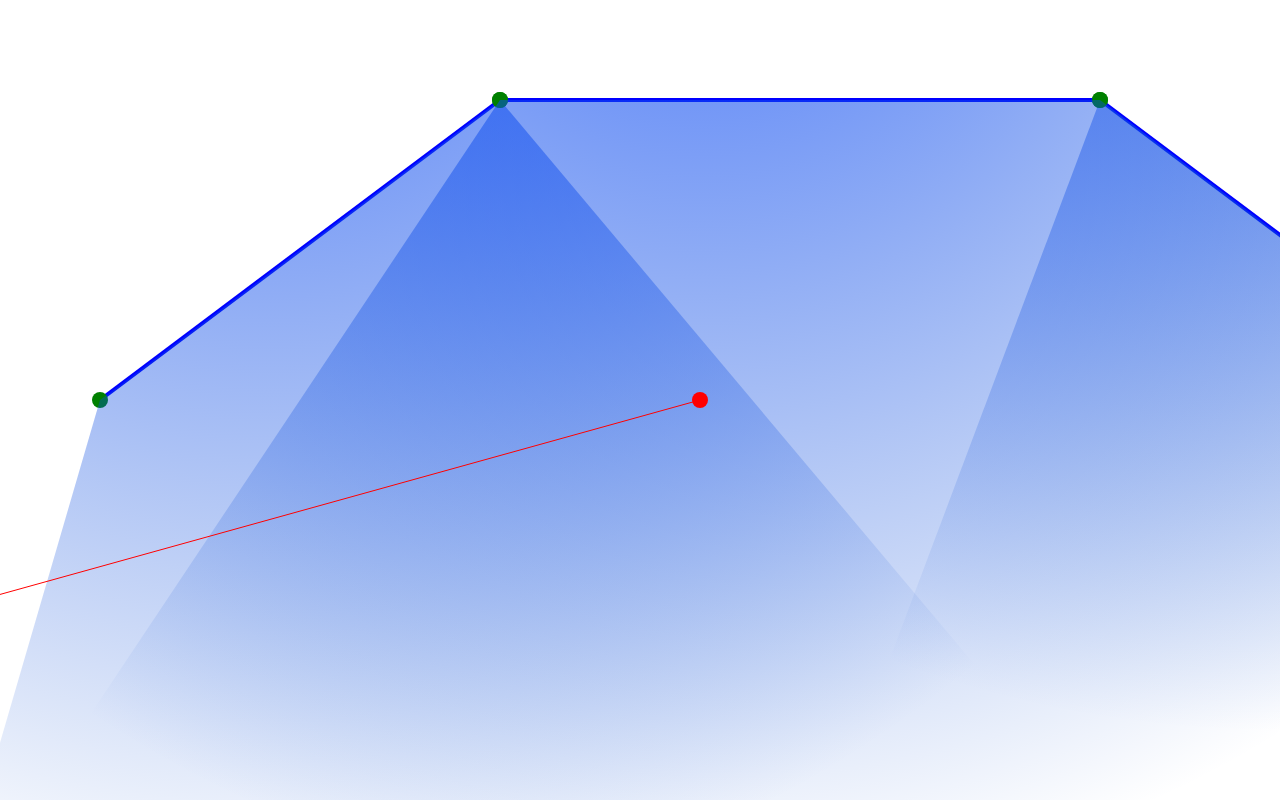
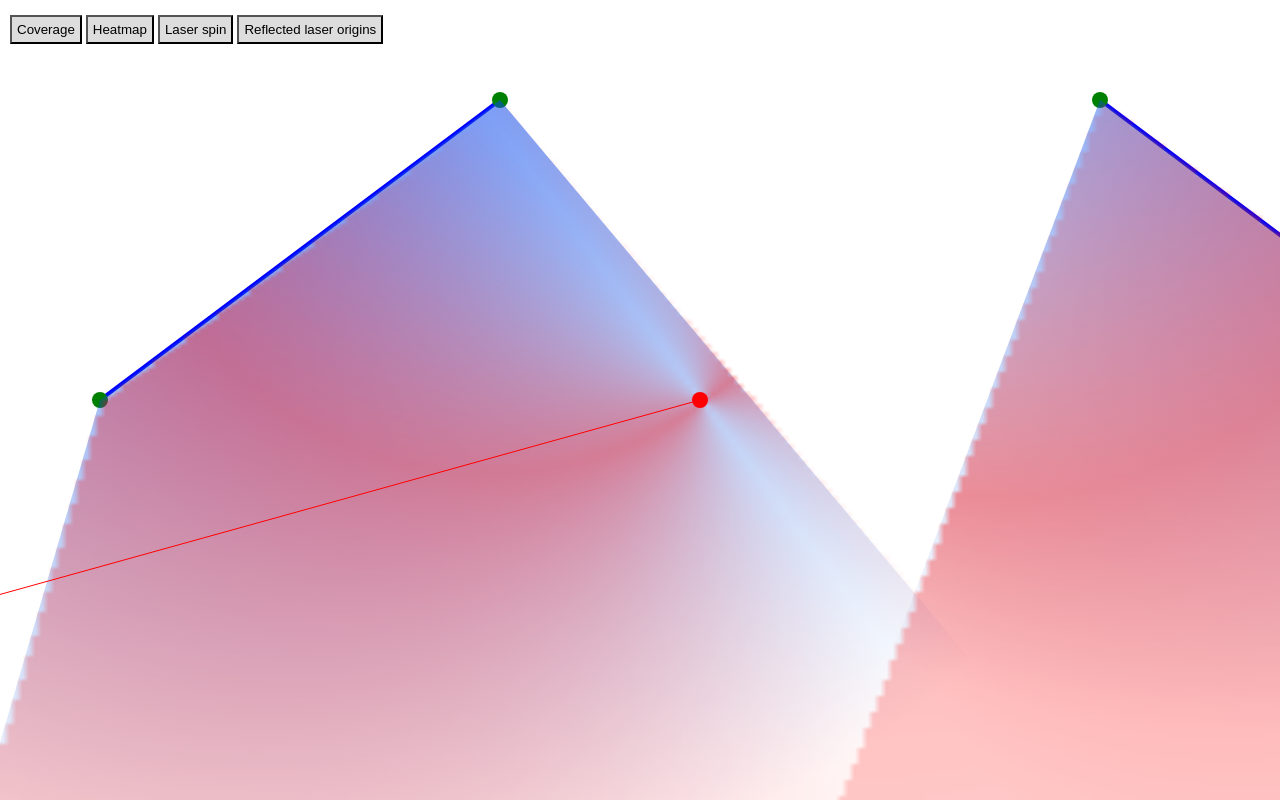
Before and after one commit to joshua-shone/finger-mouse, a plain HTML site: page index.html in a window 1280 px wide. Drawn offline with Linux system fonts and the light colour scheme.

Commit message:
Add heatmap, reflected origins, toggles
- Add canvas-based heatmap of maximum laser origin angle of separation.
- Add toolbox toggles for coverage, heatmap, laser spin, reflected origins.
- Add display of reflected laser origins.

```diff
--- a/index.html
+++ b/index.html
@@ -16,6 +16,15 @@
       <path class="laser-line" id="laser-line" d="M 700,400 L 700,0" />
     </svg>
 
+    <canvas id="heatmap" width="200" height="200"></canvas>
+
+    <div class="toolbox">
+      <button class="toolbox-item" id="coverage-toggle">Coverage</button>
+      <button class="toolbox-item" id="heatmap-toggle">Heatmap</button>
+      <button class="toolbox-item" id="laser-spin-toggle">Laser spin</button>
+      <button class="toolbox-item" id="reflected-laser-origins-toggle">Reflected laser origins</button>
+    </div>
+
     <script src="vector_math.js"></script>
     <script src="script.js"></script>
   </body>
--- a/script.js
+++ b/script.js
@@ -8,11 +8,96 @@ var laserLine = document.getElementById('laser-line');
 
 var laserAngle = 0;
 var laserPosition = {x: 700, y: 400};
+var isLaserSpinning = true;
 var isDraggingLaser = false;
 
 var mirrors = [];
 
 var nextSweptAreaGradientId = 1;
+
+var heatmap = document.getElementById('heatmap');
+var heatmapCanvasContext = heatmap.getContext('2d');
+
+var pixelImage = heatmapCanvasContext.createImageData(1,1);
+var pixelImageData = pixelImage.data;
+
+function setPixelOnCanvas(context, x, y, color) {
+  pixelImageData[0] = color.r;
+  pixelImageData[1] = color.g;
+  pixelImageData[2] = color.b;
+  pixelImageData[3] = color.a;
+  context.putImageData(pixelImage, x, y);
+}
+
+setPixelOnCanvas(heatmapCanvasContext, 10, 10, {r: 255, g: 0, b: 0, a: 255});
+
+var heatmapResolutionX = parseInt(heatmap.getAttribute('width'));
+var heatmapResolutionY = parseInt(heatmap.getAttribute('height'));
+
+function updateHeatmap() {
+
+  var separationAngleThreshold = Math.PI / 8;
+
+  for (var y=0; y<heatmapResolutionY; y++) {
+    for (var x=0; x<heatmapResolutionX; x++) {
+      var worldPosition = {
+        x: (x / heatmapResolutionX) * document.body.clientWidth,
+        y: (y / heatmapResolutionY) * document.body.clientHeight,
+      }
+
+      var value = 0;
+
+      var vectorToLaser = normalized(subtract(worldPosition, laserPosition));
+
+      var mirrorsInRange = mirrors.filter(function(mirror) {
+        if (!whichSideOfLine(mirror, worldPosition)) {
+          return false;
+        }
+        if (whichSideOfLine({start: mirror.reflectedLaserOrigin, end: mirror.start}, worldPosition)) {
+          return false;
+        }
+        if (!whichSideOfLine({start: mirror.reflectedLaserOrigin, end: mirror.end}, worldPosition)) {
+          return false;
+        }
+        return true;
+      });
+
+      var laserOrigins = [laserPosition];
+      mirrorsInRange.forEach(function(mirror) {
+        laserOrigins.push(mirror.reflectedLaserOrigin);
+      });
+
+      var bestScore = null;
+
+      laserOrigins.forEach(function(laserOrigin1) {
+        laserOrigins.forEach(function(laserOrigin2) {
+          if (laserOrigin1 === laserOrigin2) {
+            return;
+          }
+          var vectorToOrigin1 = subtract(worldPosition, laserOrigin1);
+          var vectorToOrigin2 = subtract(worldPosition, laserOrigin2);
+
+          var angleBetweenOrigins = Math.acos(dotProduct(normalized(vectorToOrigin1), normalized(vectorToOrigin2)));
+
+          var score = angleBetweenOrigins;
+          if (score > (Math.PI / 2)) { // 90 degrees
+            score = Math.PI - score;
+          }
+
+          if (!bestScore || (score > bestScore)) {
+            bestScore = score;
+          }
+        });
+      });
+
+      setPixelOnCanvas(heatmapCanvasContext, x, y, {r: 255, g: 0, b: 0, a: 200 * (bestScore / Math.PI)});
+    }
+  }
+}
+
+window.addEventListener('resize', function() {
+  updateHeatmap();
+});
 
 function createMirror(start, end) {
   var mirror = {};
@@ -20,6 +105,11 @@ function createMirror(start, end) {
   mirror.lineElement = document.createElementNS(svgNS, 'line');
   mirror.lineElement.setAttributeNS(null, 'class', 'mirror');
   baseLayer.appendChild(mirror.lineElement);
+
+  mirror.reflectedLaserOriginElement = document.createElementNS(svgNS, 'circle');
+  mirror.reflectedLaserOriginElement.setAttributeNS(null, 'class', 'reflected-laser-origin');
+  mirror.reflectedLaserOriginElement.setAttributeNS(null, 'r', '5');
+  baseLayer.appendChild(mirror.reflectedLaserOriginElement);
 
   mirror.handleStart = document.createElementNS(svgNS, 'circle');
   mirror.handleStart.setAttributeNS(null, 'class', 'mirror-handle');
@@ -33,6 +123,7 @@ function createMirror(start, end) {
 
   function startHandleDragged(event) {
     mirror.update({x: event.clientX, y: event.clientY}, mirror.end);
+    updateHeatmap();
   }
   mirror.handleStart.addEventListener('mousedown', function() {
     window.addEventListener('mousemove', startHandleDragged);
@@ -45,6 +136,7 @@ function createMirror(start, end) {
 
   function endHandleDragged(event) {
     mirror.update(mirror.start, {x: event.clientX, y: event.clientY});
+    updateHeatmap();
   }
   mirror.handleEnd.addEventListener('mousedown', function() {
     window.addEventListener('mousemove', endHandleDragged);
@@ -93,6 +185,9 @@ function createMirror(start, end) {
 
     var closestPoint = closestPointOnLine(mirror, laserPosition);
     var reflectedLaserOrigin = add(closestPoint, subtract(closestPoint, laserPosition));
+    mirror.reflectedLaserOriginElement.setAttributeNS(null, 'cx', reflectedLaserOrigin.x);
+    mirror.reflectedLaserOriginElement.setAttributeNS(null, 'cy', reflectedLaserOrigin.y);
+    mirror.reflectedLaserOrigin = reflectedLaserOrigin;
     var sweepExtent = 1100;
     var sweptAreaPoint1 = add(reflectedLaserOrigin, multiply(normalized(subtract(mirror.start, reflectedLaserOrigin)), sweepExtent));
     var sweptAreaPoint2 = add(reflectedLaserOrigin, multiply(normalized(subtract(mirror.end, reflectedLaserOrigin)), sweepExtent));
@@ -116,7 +211,33 @@ function createMirror(start, end) {
 
 createMirror({x: 100, y: 400}, {x: 500, y: 100});
 createMirror({x: 1100, y: 100}, {x: 1500, y: 400});
-createMirror({x: 500, y: 100}, {x: 1100, y: 100});
+// createMirror({x: 500, y: 100}, {x: 1100, y: 100});
+
+updateHeatmap();
+
+var coverageToggle = document.getElementById('coverage-toggle');
+coverageToggle.addEventListener('click', function() {
+  mirrors.forEach(function(mirror) {
+    mirror.sweptArea.classList.toggle('hidden');
+  });
+});
+
+var heatmapToggle = document.getElementById('heatmap-toggle');
+heatmapToggle.addEventListener('click', function() {
+  heatmap.classList.toggle('hidden');
+});
+
+var laserSpinToggle = document.getElementById('laser-spin-toggle');
+laserSpinToggle.addEventListener('click', function() {
+  isLaserSpinning = !isLaserSpinning;
+});
+
+var reflectedLaserOriginsToggle = document.getElementById('reflected-laser-origins-toggle');
+reflectedLaserOriginsToggle.addEventListener('click', function() {
+  mirrors.forEach(function(mirror) {
+    mirror.reflectedLaserOriginElement.classList.toggle('hidden');
+  });
+});
 
 function laserSourceDragged(event) {
   laserPosition = {x: event.clientX, y: event.clientY};
@@ -125,6 +246,7 @@ function laserSourceDragged(event) {
   mirrors.forEach(function(mirror) {
     mirror.update(mirror.start, mirror.end);
   });
+  updateHeatmap();
 }
 laserSource.addEventListener('mousedown', function() {
   window.addEventListener('mousemove', laserSourceDragged);
@@ -226,7 +348,7 @@ function findNextLaserPoint(currentPoint) {
 var lastTimestamp = null;
 
 function updateFrame(timestamp) {
-  if (!isDraggingLaser && lastTimestamp) {
+  if (!isDraggingLaser && lastTimestamp && isLaserSpinning) {
     var timeDelta = timestamp - lastTimestamp;
     laserAngle += timeDelta * 0.001;
   }
--- a/style.css
+++ b/style.css
@@ -13,6 +13,10 @@ svg {
 
 .laser-source {
   fill: red;
+}
+
+.reflected-laser-origin {
+  fill: rgba(255, 0, 0, 0.5);
 }
 
 .laser-line {
@@ -38,7 +42,6 @@ svg {
 }
 
 .swept-area {
-/*   fill: rgba(0, 70, 204, 0.24); */
   stroke: none;
   pointer-events: none;
 }
@@ -50,3 +53,29 @@ svg {
 .debug-point {
   fill: rgba(0, 255, 0, 0.5);
 }
+
+canvas {
+  position: absolute;
+  left: 0;
+  top: 0;
+  width: 100%;
+  height: 100%;
+  pointer-events: none;
+}
+
+.toolbox {
+  position: fixed;
+  left: 0;
+  top: 0;
+  margin: 10px;
+}
+
+.toolbox-item {
+  padding: 5px;
+  margin-top: 5px;
+  background-color: #ddd;
+}
+
+.hidden {
+  display: none;
+}
--- a/vector_math.js
+++ b/vector_math.js
@@ -53,6 +53,11 @@ function normalized(vector) {
   }
 }
 
+function whichSideOfLine(line, point) {
+  var determinate = (line.end.x - line.start.x) * (point.y - line.start.y) - (line.end.y - line.start.y) * (point.x - line.start.x);
+  return determinate > 0;
+}
+
 function reflect(incident, normal) {
   return subtract(incident, multiply(normal, dotProduct(incident, normal) * 2));
 }
```
